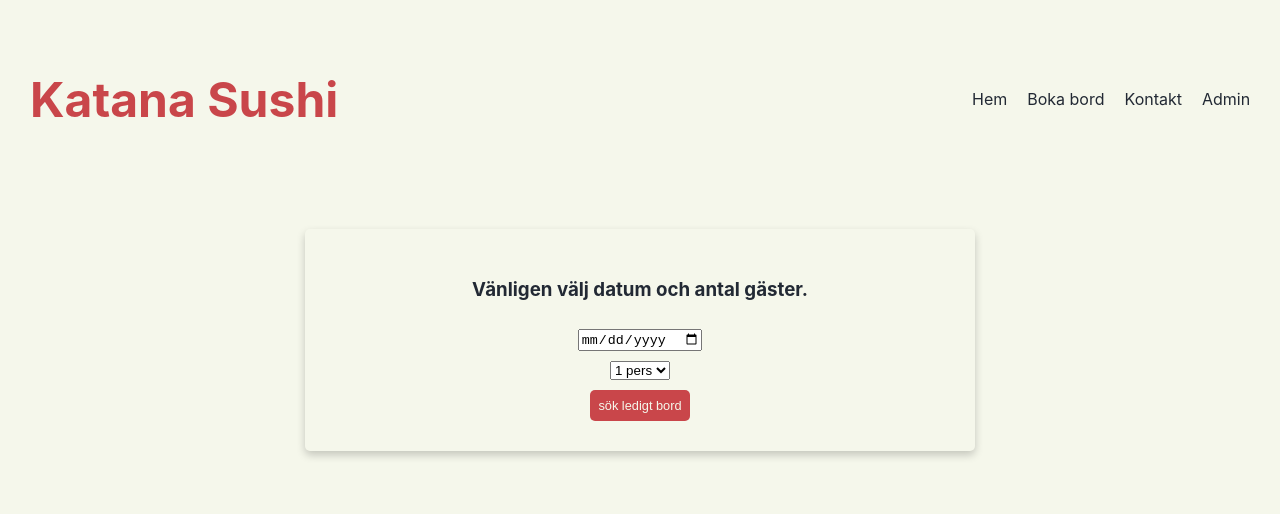
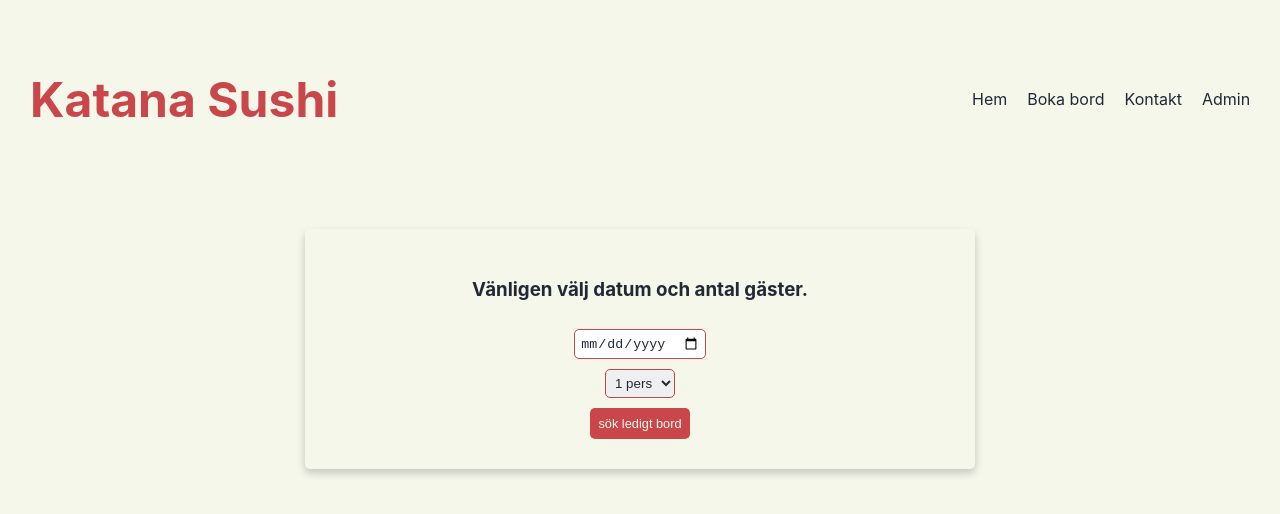
Before and after one commit to GamerShabandari/react-restaurang, a React (Create React App) app: page /booking in a window 1280 px wide. Shown: the top 514 px of the page. Built offline with nearby package versions, Linux system fonts and the light colour scheme; no server answers.

Commit message:
css fix och en bugg fix med bokningsknapp

```diff
--- a/src/components/booking.css
+++ b/src/components/booking.css
@@ -1,7 +1,7 @@
 .bookingContainer{
     width:auto;
     background-color: #f5f7eb;
-    color: #c9464a;
+    color:#222934;
     min-height: 100vh;
     display: flex;
     flex-direction: column;
@@ -20,6 +20,7 @@
     flex-direction: column;
     justify-content: center;
     align-items: center;
+    text-align: center;
     padding: 30px;
     gap: 10px;
     width: 50%;
@@ -27,13 +28,42 @@
     box-shadow: 0 4px 8px 0 rgba(0,0,0,0.2);
 }
 
-.inputContainer button{
+.inputContainer input{
+    color: #222934;
+    border: 1px solid #c9464a;
+    border-radius: 5px;
+    padding: 5px;
+}
+
+.inputContainer input:focus{
+    outline: none;
+}
+
+.inputContainer select{
+    color: #222934;
+    border: 1px solid #c9464a;
+    border-radius: 5px;
+    padding: 5px;
+}
+
+.inputContainer select:focus{
+    outline: none;
+}
+
+.Btn{
     background-color: #c9464a;
     color:#f5f7eb;
     font-size: 0.8rem;
     padding: 8px;
     border-radius: 5px;
     border: none;
+    width: fit-content;
+    align-self: center;
+    transition: 0.2s all;
+}
+
+.Btn:hover{
+    transform: scale(1.1);
 }
 
 .formContainer{
@@ -44,6 +74,7 @@
     justify-content: center;
     padding: 30px;
     border-radius: 5px;
+    text-align: center;
     box-shadow: 0 4px 8px 0 rgba(0,0,0,0.2);
 }
 
@@ -55,15 +86,15 @@
     margin: 0 auto;
 }
 
-.formContainer form button{
-    width: fit-content;
-    align-self: center;
-    background-color: #c9464a;
-    color:#f5f7eb;
-    font-size: 0.8rem;
-    padding: 8px;
+.formContainer form input{
+    color: #222934;
+    border: 1px solid #c9464a;
     border-radius: 5px;
-    border: none;
+    padding: 5px;
+}
+
+.formContainer form input:focus{
+    outline: none;
 }
 
 @media screen and (min-width: 1000px) {
--- a/src/components/booking.tsx
+++ b/src/components/booking.tsx
@@ -108,7 +108,6 @@ export function Booking() {
 
     function makeBooking() {
 
-
         if (newUser.name === "" || newUser.lastname === "" || newUser.email === "" || newUser.phone === "") {
 
             setShowError(true)
@@ -145,7 +144,6 @@ export function Booking() {
             })
             .catch(error => {
                 console.log(error);
-
                 alert("något gick tyvärr fel, försök igen senare.")
             })
     }
@@ -168,10 +166,10 @@ export function Booking() {
                 <option value="6">6 pers</option>
             </select>
             {showRequiredError && <div className="warning animate__animated animate__headShake">Du måste ange ett datum och antal gäster</div>}
-            <button onClick={checkIfOpenTable}>sök ledigt bord</button>
+            <button className="Btn" onClick={checkIfOpenTable}>sök ledigt bord</button>
 
-            {tablesAt6oClock > 0 && <div className="animate__animated animate__fadeIn">Det finns {tablesAt6oClock} lediga bord kl 18.<button onClick={() => { choseTimeForDinner("18:00") }}>Välj denna tid</button> </div>}
-            {tablesAt9oClock > 0 && <div className="animate__animated animate__fadeIn">Det finns {tablesAt9oClock} lediga bord kl 21.<button onClick={() => { choseTimeForDinner("21:00") }}>Välj denna tid</button></div>}
+            {tablesAt6oClock > 0 && <div className="animate__animated animate__fadeIn">Det finns {tablesAt6oClock} lediga bord kl 18.<button  className="Btn" onClick={() => { choseTimeForDinner("18:00") }}>Välj denna tid</button> </div>}
+            {tablesAt9oClock > 0 && <div className="animate__animated animate__fadeIn">Det finns {tablesAt9oClock} lediga bord kl 21.<button  className="Btn" onClick={() => { choseTimeForDinner("21:00") }}>Välj denna tid</button></div>}
             {tablesAt6oClock === 0 && tablesAt9oClock === 0 && <div className="warning animate__animated animate__headShake">Det fanns tyvärr inga lediga bord det datumet, vänligen prova ett annat datum.</div>}
 
 
@@ -188,8 +186,9 @@ export function Booking() {
                     <input type="text" name="lastname" value={newUser.lastname} onChange={handleChange} placeholder="efternamn" />
                     <input type="email" name="email" value={newUser.email} onChange={handleChange} placeholder="epost" />
                     <input type="tel" name="phone" value={newUser.phone} onChange={handleChange} placeholder="telefon" />
-                    <button onClick={makeBooking}>spara bokning</button>
-                    <button onClick={cancelBooking}>avbryt</button>
+                    {/* <button onClick={test}>spara bokning</button> av någon anledning strular koden om jag kör med denna knapp men om jag kör samma funktion med nedan div så fungerar det bra (!!???) */}
+                    <button className="Btn" onClick={cancelBooking}>avbryt</button>
+                    <div className="Btn" onClick={makeBooking} >spara bokning</div>
                 </form>
 
             </div>
```
